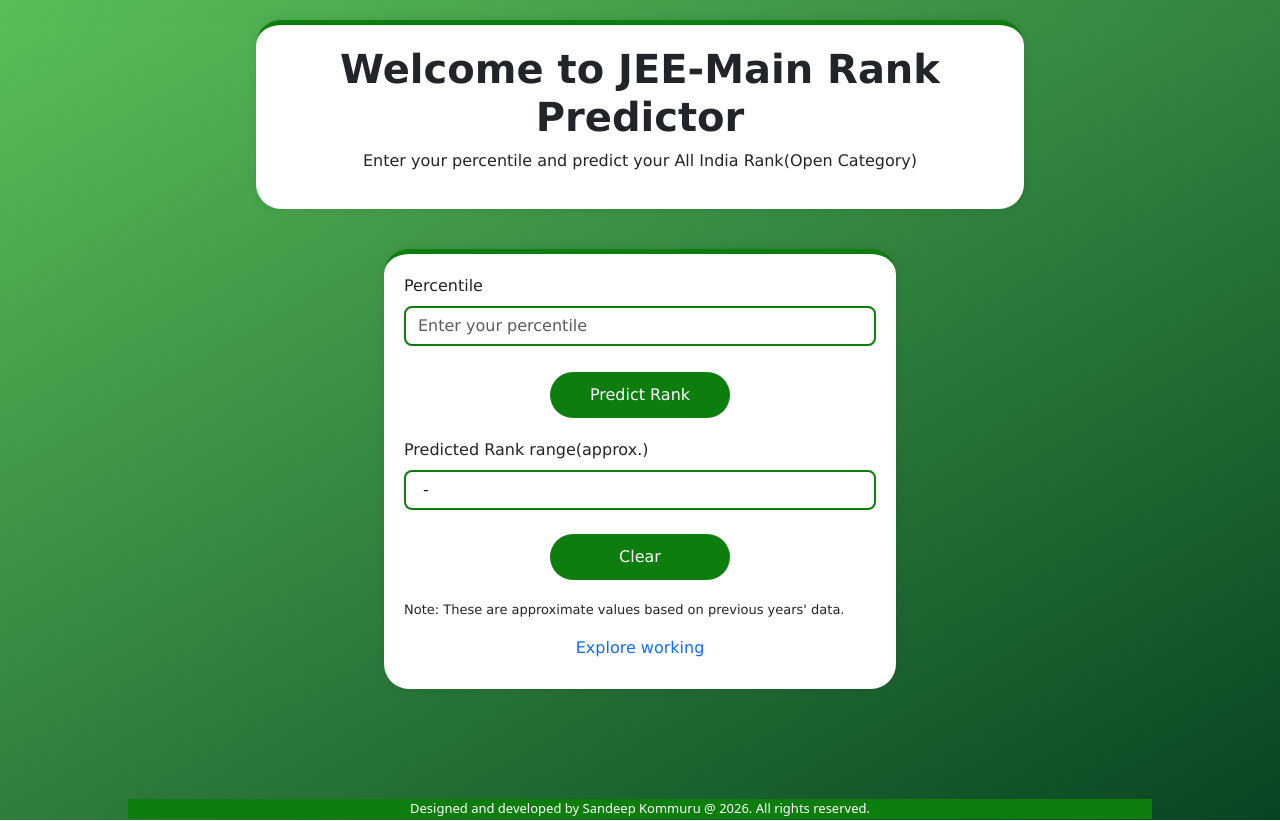
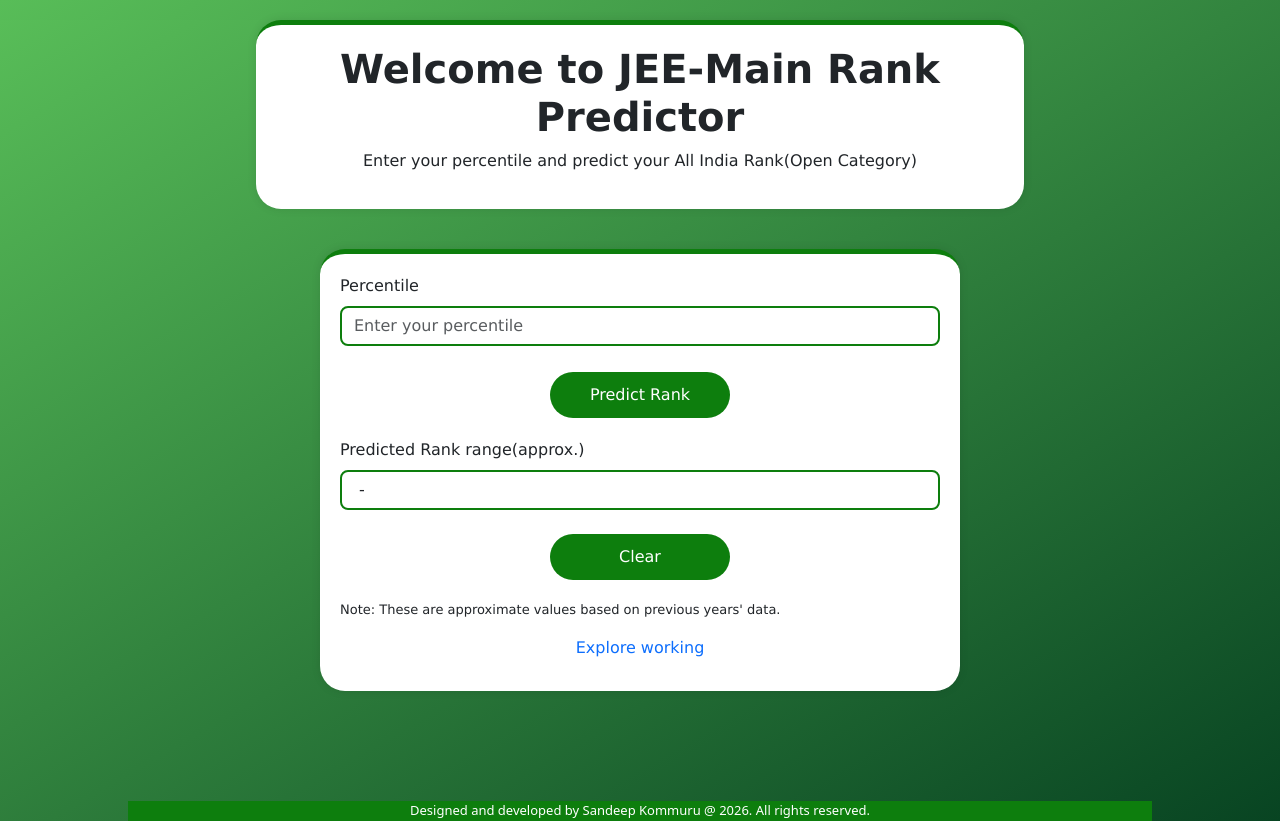
Before and after one commit to sandeepkm401/jee_rank_predictor, a Django app: page / in a window 1280 px wide. Run offline with Django 5.2, Linux system fonts and the light colour scheme.

Commit message:
Necessary changes have been made

```diff
--- a/templates/home.html
+++ b/templates/home.html
@@ -51,7 +51,7 @@
             <h1 style="font-weight: bolder;">Welcome to JEE-Main Rank Predictor</h1>
             <p>Enter your percentile and predict your All India Rank(Open Category)</p>
         </div>
-        <div class="container" style="width: 40%; height:440px; margin-top:40px; border-top: 5px solid rgb(13, 126, 13);">
+        <div class="container" style="width: 50%; height:44%; margin-top:40px; border-top: 5px solid rgb(13, 126, 13);">
              <form method="post">
                 {% csrf_token %}
                 <div class="mb-3" style="padding-bottom: 10px;">
```
